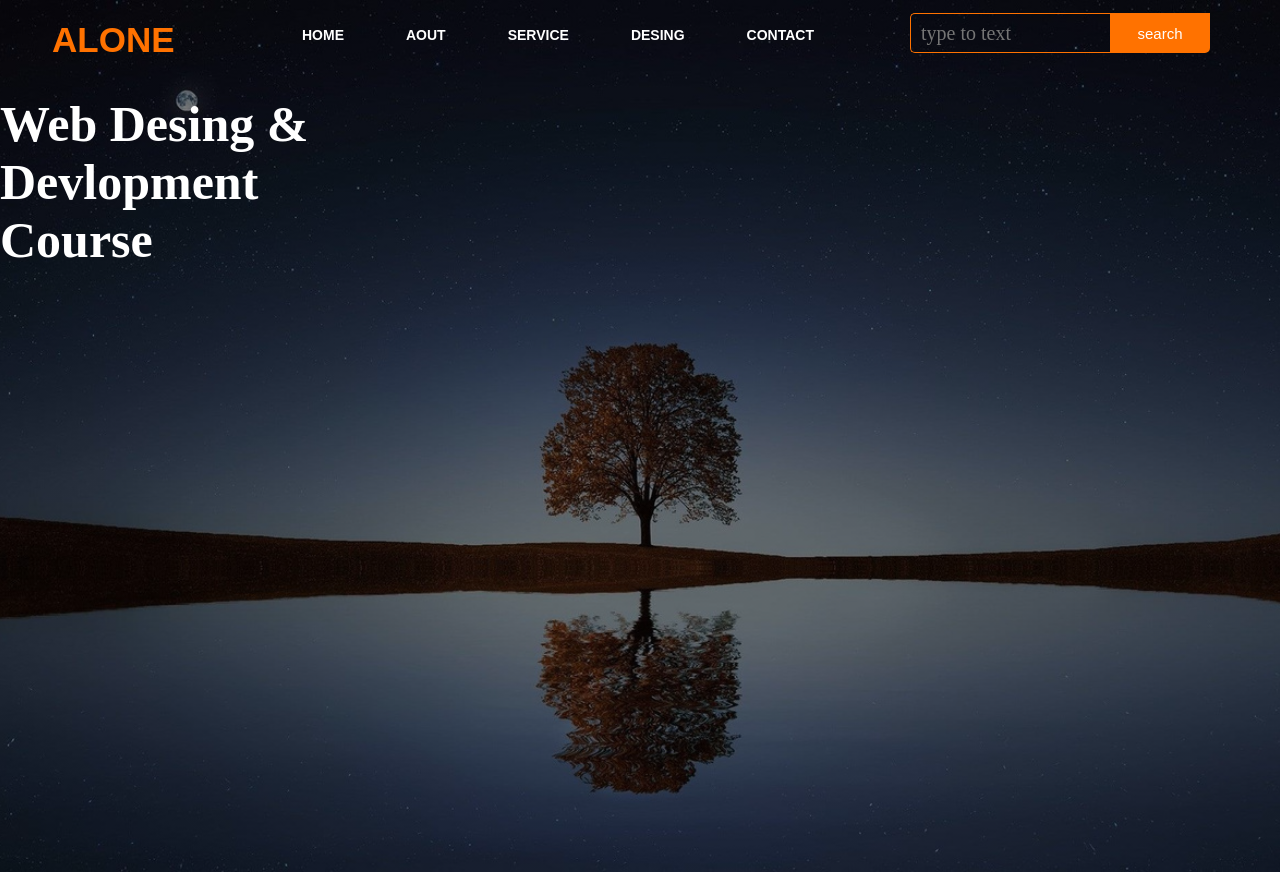
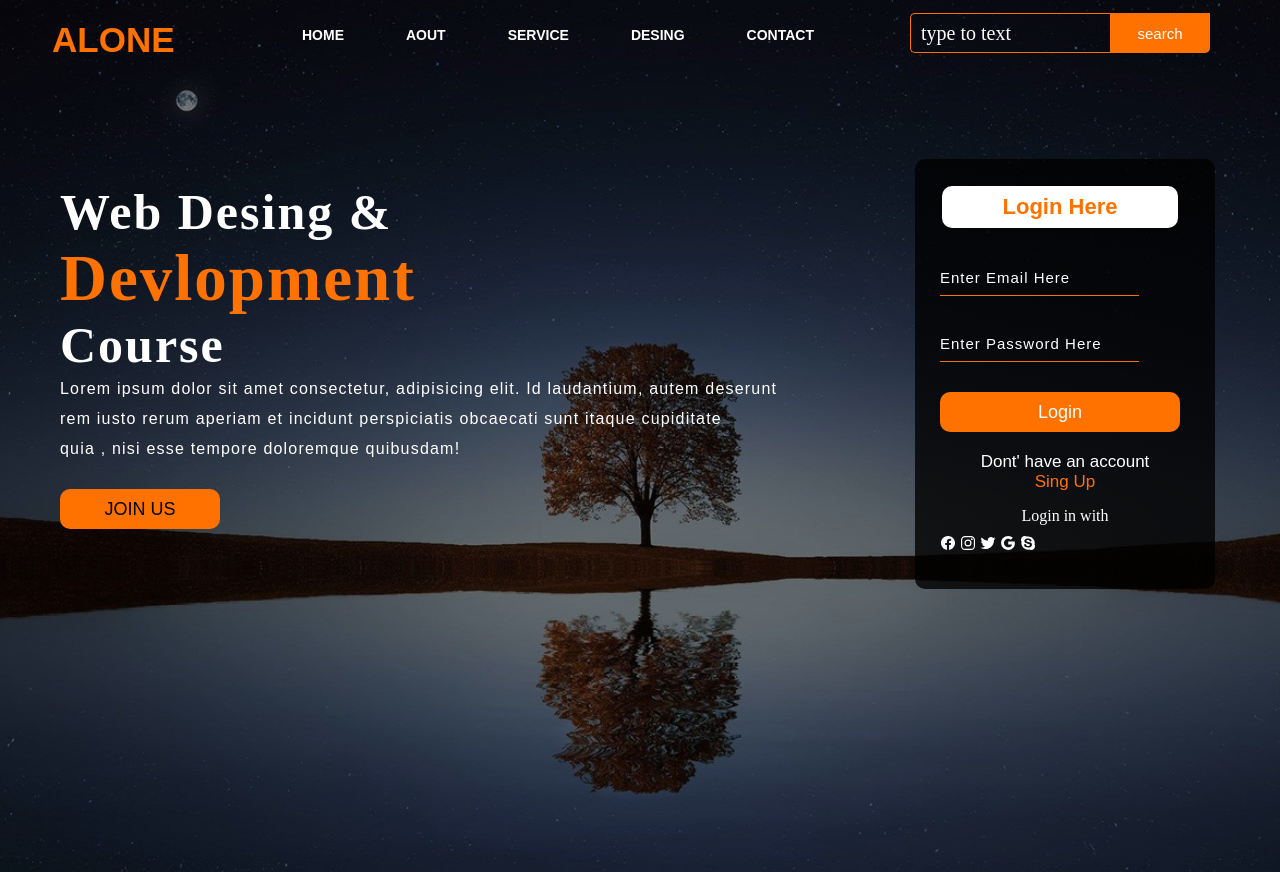
Before and after one commit to Ahmad1593/website-styling, a plain HTML site: page index.html in a window 1280 px wide. Drawn offline with nearby package versions, Linux system fonts and the light colour scheme.

Commit message:
complete

```diff
--- a/index.html
+++ b/index.html
@@ -29,9 +29,30 @@
         </div>
         <div class="contant">
             <h1>Web Desing & <br><span>Devlopment</span><br>Course</h1>
+           <p class="para"> Lorem ipsum dolor sit amet consectetur, adipisicing elit. Id laudantium,
+            autem deserunt <br> rem iusto
+             rerum aperiam et incidunt perspiciatis obcaecati sunt itaque cupiditate<br> quia
+            , nisi esse tempore doloremque quibusdam! <br></p>
+            <button class="cn"> <a href=""> JOIN US</a></button>
         </div>
+       <div class="form">
+           <h2> Login Here</h2>
+           <input type="email" name="email" placeholder="Enter Email Here">
+           <input type="password" name="" placeholder="Enter Password Here">
+           <button class="btnn"><a href="#"></a> Login</button>
+           <p class="link"> Dont' have an account<br>
+           <a href="#"> Sing Up</a></p>
+           <p class="liw">Login in with</p>
+          <div class="icons">
+              <a href="#"><ion-icon name="logo-facebook"></ion-icon></a>
+              <a href="#"><ion-icon name="logo-instagram"></ion-icon></a>
+              <a href="#"><ion-icon name="logo-twitter"></ion-icon></a>
+              <a href="#"><ion-icon name="logo-google"></ion-icon></a>
+              <a href="#"><ion-icon name="logo-skype"></ion-icon></a>
+          </div>
 
+       </div>
     </div>
-
+    <script src="https://unpkg.com/ionicons@5.4.0/dist/ionicons.js"></script>
 </body>
 </html>
--- a/style.css
+++ b/style.css
@@ -95,8 +95,134 @@ ul li a:hover{
     outline: none;
 }
 .contant{
-    font-size: 25px;
+    width: 1200px;
+    height: auto;
+    margin: auto;
     color: white;
+    position: relative;
+}
+.contant .para{
+    padding-left: 20px;
+    padding-bottom: 25px;
+    font-family: Arial;
+    letter-spacing: 1.2px;
+    line-height: 30px;
+}
+.contant h1 {
+    font-family: 'Times New Roman';
+    font-size: 50px;
+    margin-left: 20px;
+    margin-top: 9%;
+    letter-spacing: 2px;
+
+}
+.contant .cn{
+    width: 160px;
+    height: 40px;
+    background: #ff7200;
+    border: none;
+    margin-left: 20px;
+    margin-bottom: 10px;
+    font-size: 18px;
+    border-radius: 10px;
+    cursor: pointer;
+    transition: .4s ease;
+}
+.contant .cn a{
+    text-decoration: none;
+    color: black;
+    transition: .3s ease;
+}
+.cn:hover{
+    background-color: white;
+}
+.contant span{
+    color: #ff7200;
+    font-size: 65px;
+}
+.form{
+    width:250px ;
+    height: 380px;
+    background: linear-gradient( to top, rgba(0,0,0,0.8)50%,rgba(0,0,0,0.8)50%);
+    position: absolute;
+  margin-top:-380px;
+    left: 915px;
+    border-radius: 10px;
+    padding: 25px;
+}
+.form h2{
+    width: 220px;
+    font-family: sans-serif;
+    text-align: center;
+    color:#ff7200;
+    font-size: 22px;
+    background-color: white;
+    border-radius: 10px;
+    margin: 2px;
+    padding: 8px;
+
+}
+.form input{
+    width: 240ppx;
+    height: 35px;
+    background: transparent;
+    border-bottom: 1px solid #ff7200;
+    border-top: none;
+    border-left: none;
+    border-right: none;
+    color: white;
+    margin-top: 30px;
+    font-size: 15px;
+    letter-spacing: 1px;
+    font-family: sans-serif;
+}
+.form input:focus{
+    outline: none;
+}
+::placeholder{
+    color: white;
+    font-family: Arial,
+}
+.btnn{
+    width: 240px;
+    height: 40px;
+    background: #ff7200;
+    border: none;
+    margin-top: 30px;
+    font-size: 18px;
+    border-radius: 10px;
+    cursor: pointer;
+    color: white;
+    transition: 0.4s ease;
+}
+.btnn:hover{
+    background: white;
+    color: #ff7200;
+}
+.btnn a{
+    text-decoration: none;
+    color: black;
+    font-weight: bold;
+
+}
+.form .link{
+    font-family: Arial, Helvetica, sans-serif;
+    font-size: 17px;
     padding-top: 20px;
-    font-family: 'Times New Roman';
+    text-align: center;
+    color: white;
 }
+.form .link a{
+    text-decoration: none;
+    color: #ff7200;
+}
+.liw{
+    padding-top: 15px;
+    padding-bottom: 10px;
+    text-align: center;
+    color: white;
+}
+.icons a{
+    text-decoration: none;
+    color: white;
+}
```
